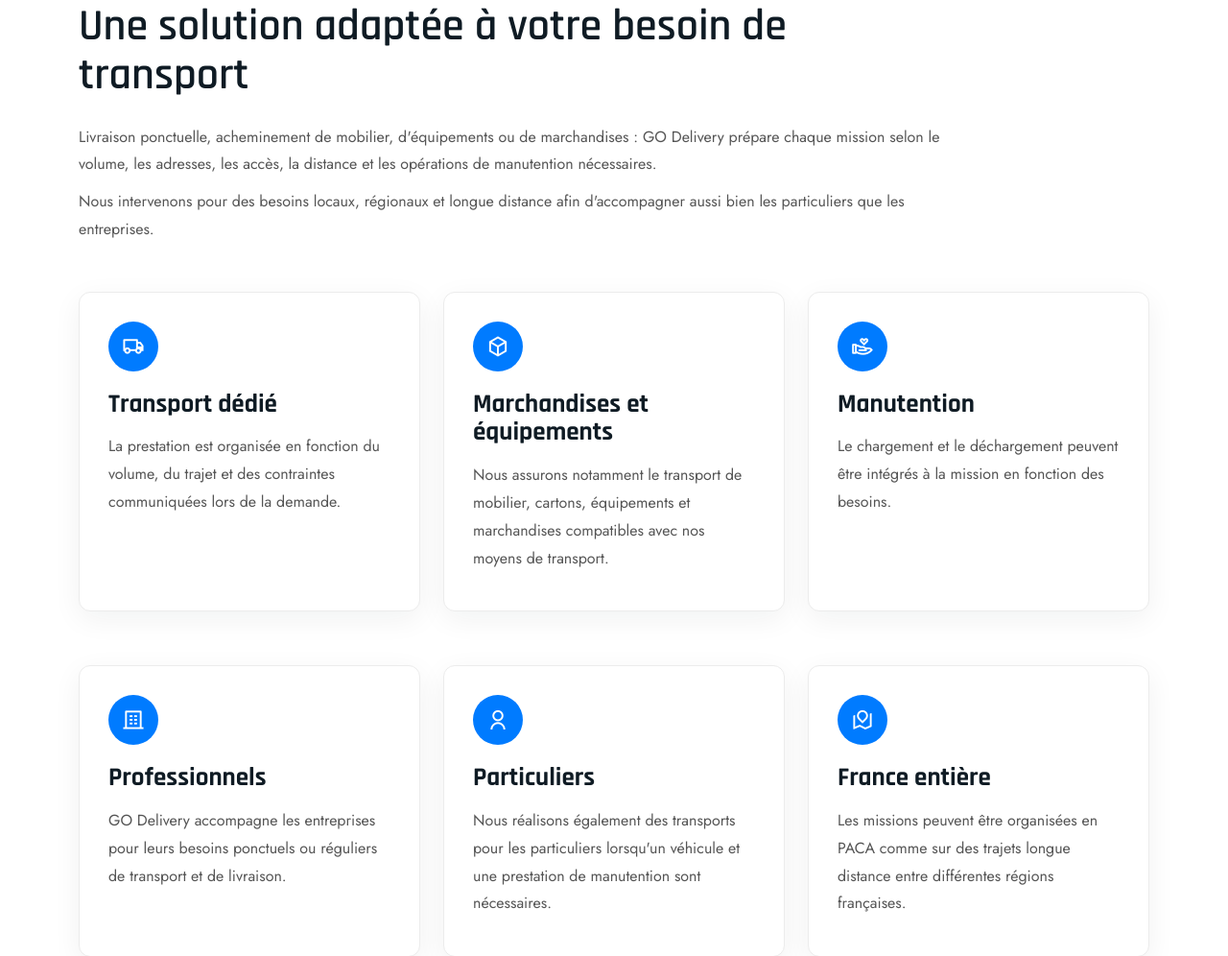
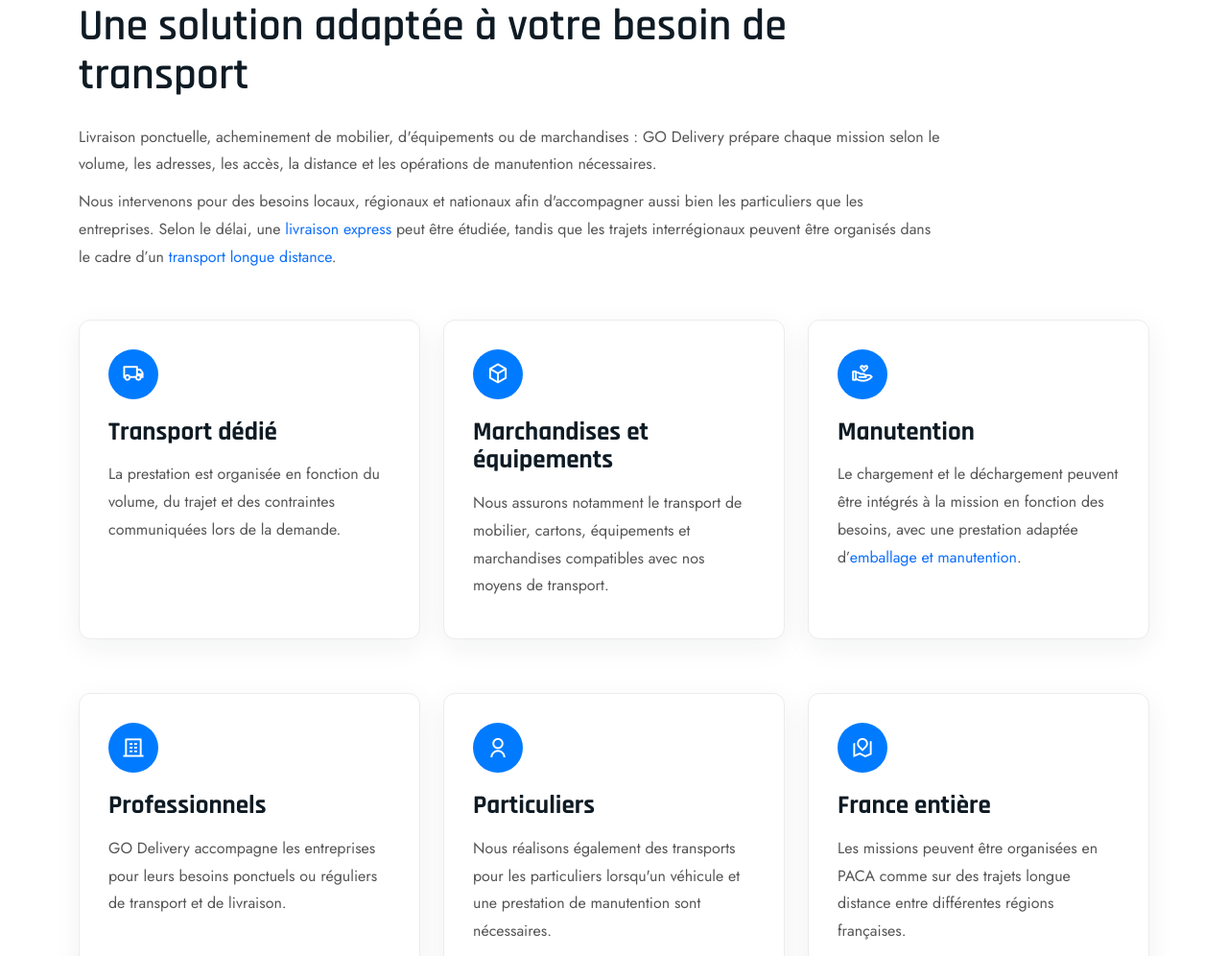
Before and after one commit to ThemerGfx/go-delivery-site, a plain HTML site: page transport-marchandises.html in a window 1280 px wide. Shown: the part 732-1728 px from the top of the page at 96% size. Drawn offline with nearby package versions, Linux system fonts and the light colour scheme.

Commit message:
Improve internal linking across service pages

```diff
--- a/transport-marchandises.html
+++ b/transport-marchandises.html
@@ -168,10 +168,14 @@
             </p>
 
             <p>
-              Nous intervenons pour des besoins locaux, régionaux et longue
-              distance afin d'accompagner aussi bien les particuliers que les
-              entreprises.
-            </p>
+                                Nous intervenons pour des besoins locaux, régionaux et nationaux
+                                afin d'accompagner aussi bien les particuliers que les entreprises.
+                                Selon le délai, une
+                                <a href="livraison-express.html">livraison express</a>
+                                peut être étudiée, tandis que les trajets interrégionaux
+                                peuvent être organisés dans le cadre d’un
+                                <a href="transport-longue-distance.html">transport longue distance</a>.
+                            </p>
           </div>
 
           <div class="row g-4">
@@ -215,9 +219,10 @@
                 <h3>Manutention</h3>
 
                 <p>
-                  Le chargement et le déchargement peuvent être intégrés à la
-                  mission en fonction des besoins.
-                </p>
+                                Le chargement et le déchargement peuvent être intégrés à la mission
+                                en fonction des besoins, avec une prestation adaptée
+                                d’<a href="emballage-manutention.html">emballage et manutention</a>.
+                            </p>
               </div>
             </div>
 
```
Also changed, not shown: demenagement-marseille.html (+7 -5 lines), livraison-meubles.html (+5 -4 lines).
